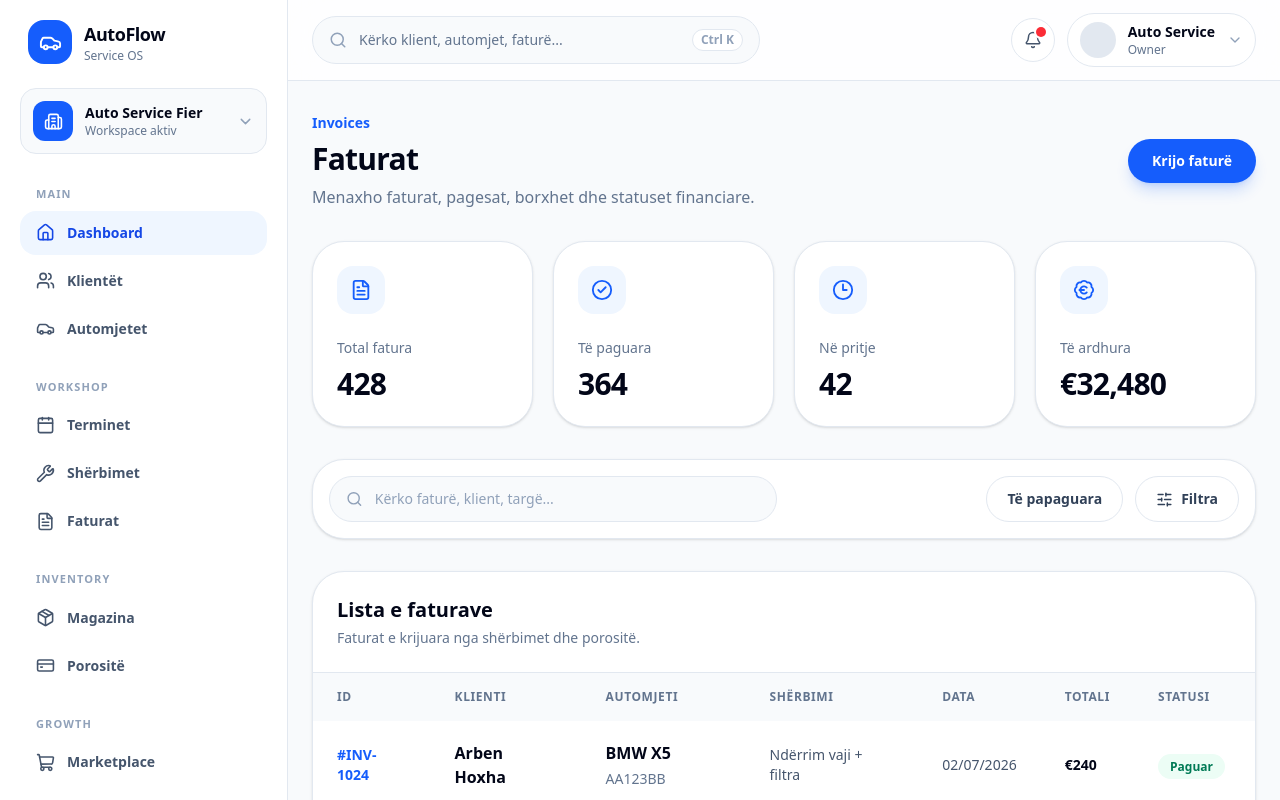
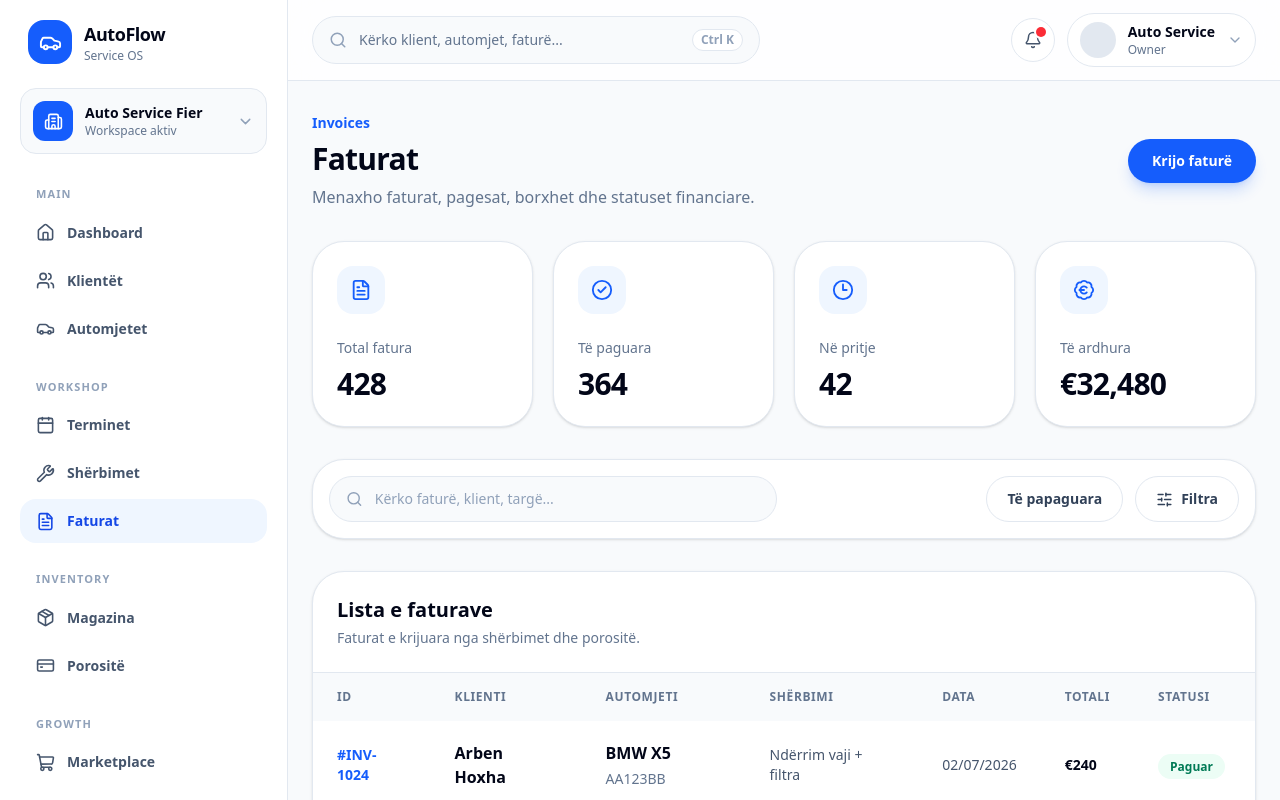
Before and after one commit to genciiv/auto-flow, a Next.js app: page /dashboard/invoices in a window 1280 px wide. Shown: the top 800 px of the page. Built offline with nearby package versions, Linux system fonts and the light colour scheme.

Commit message:
add active sidebar navigation by route

```diff
--- a/src/components/dashboard/Sidebar.jsx
+++ b/src/components/dashboard/Sidebar.jsx
@@ -1,3 +1,6 @@
+"use client";
+
+import { usePathname } from "next/navigation";
 import {
   BarChart3,
   Calendar,
@@ -19,7 +22,7 @@ const sidebarGroups = [
   {
     title: "Main",
     items: [
-      { name: "Dashboard", icon: Home, href: "/dashboard", active: true },
+      { name: "Dashboard", icon: Home, href: "/dashboard" },
       { name: "Klientët", icon: Users, href: "/dashboard/customers" },
       { name: "Automjetet", icon: Car, href: "/dashboard/vehicles" },
     ],
@@ -57,6 +60,8 @@ const sidebarGroups = [
 ];
 
 export default function Sidebar() {
+  const pathname = usePathname();
+
   return (
     <aside className="fixed inset-y-0 left-0 hidden w-72 overflow-y-auto border-r border-slate-200 bg-white p-5 lg:block">
       <div className="mb-6 flex items-center gap-3 px-2">
@@ -65,7 +70,9 @@ export default function Sidebar() {
         </div>
 
         <div>
-          <p className="text-lg font-bold tracking-tight">AutoFlow</p>
+          <p className="text-lg font-bold tracking-tight text-slate-950">
+            AutoFlow
+          </p>
           <p className="text-xs font-medium text-slate-500">Service OS</p>
         </div>
       </div>
@@ -78,6 +85,7 @@ export default function Sidebar() {
             key={group.title}
             title={group.title}
             items={group.items}
+            pathname={pathname}
           />
         ))}
       </nav>
--- a/src/components/dashboard/SidebarGroup.jsx
+++ b/src/components/dashboard/SidebarGroup.jsx
@@ -1,4 +1,6 @@
-export default function SidebarGroup({ title, items }) {
+import Link from "next/link";
+
+export default function SidebarGroup({ title, items, pathname }) {
   return (
     <div>
       <p className="mb-2 px-4 text-[11px] font-bold uppercase tracking-widest text-slate-400">
@@ -8,21 +10,24 @@ export default function SidebarGroup({ title, items }) {
       <div className="space-y-1">
         {items.map((item) => {
           const Icon = item.icon;
-          const active = item.active;
+
+          const isActive =
+            pathname === item.href ||
+            (item.href !== "/dashboard" && pathname.startsWith(item.href));
 
           return (
-            <a
+            <Link
               key={item.name}
               href={item.href}
               className={`flex items-center gap-3 rounded-2xl px-4 py-3 text-sm font-semibold transition ${
-                active
+                isActive
                   ? "bg-blue-50 text-blue-700"
                   : "text-slate-600 hover:bg-slate-50 hover:text-slate-950"
               }`}
             >
               <Icon size={19} />
               {item.name}
-            </a>
+            </Link>
           );
         })}
       </div>
```
